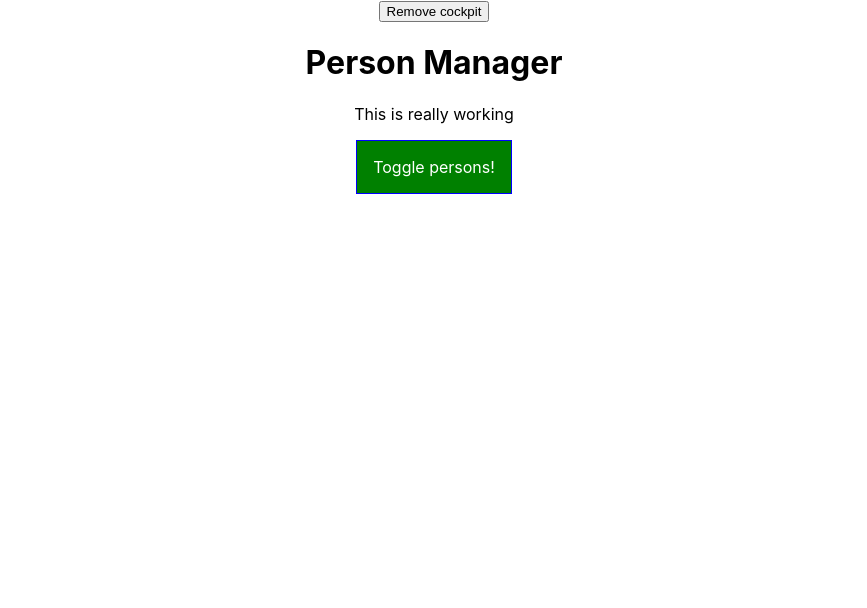
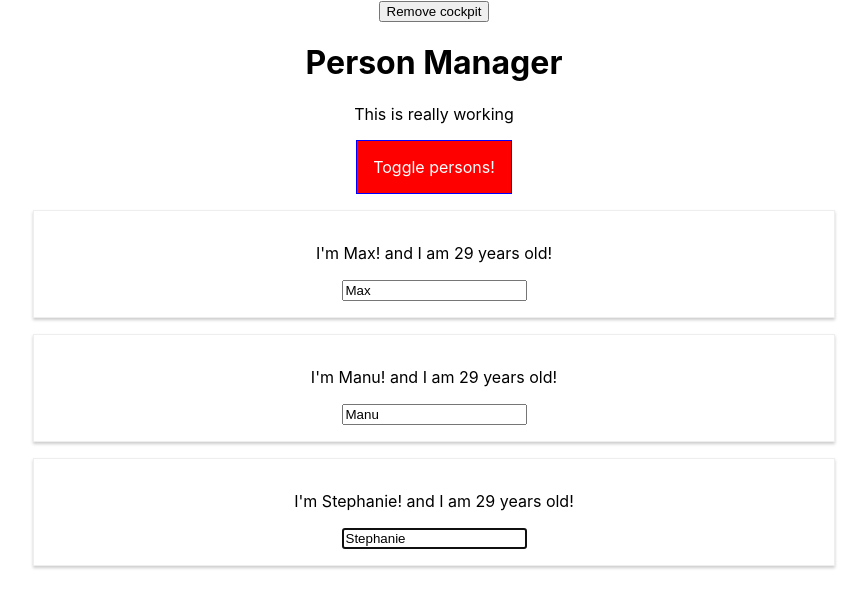
Before and after one commit to Xalsar/react-course, a React (Create React App) app: page / in a window 1280 px wide. Shown: the top 608 px of the page, without its empty margins (206-1073 px from the left). Built offline with nearby package versions, Linux system fonts and the light colour scheme.

Commit message:
Lecture 109

```diff
--- a/src/components/Cockpit/Cockpit.js
+++ b/src/components/Cockpit/Cockpit.js
@@ -1,10 +1,13 @@
-import React, { useEffect } from 'react'
+import React, { useEffect, useRef } from 'react'
 import classes from './Cockpit.module.css'
 
 const Cockpit = (props) => {
+  const toggleBtnRef = useRef(null)
+
   useEffect(() => {
     console.log('[Cockpit.js] useEffect')
     // Http requests
+    toggleBtnRef.current.click()
     return () => {
       console.log('[Cockpit.js] cleanup work in useEffect')
     }
@@ -37,6 +40,7 @@
       <h1>{props.title}</h1>
       <p className={assignedClasses.join(' ')}>This is really working</p>
       <button
+        ref={toggleBtnRef}
         className={btnClass}
         onClick={props.clicked}
       >Toggle persons!</button>
```
